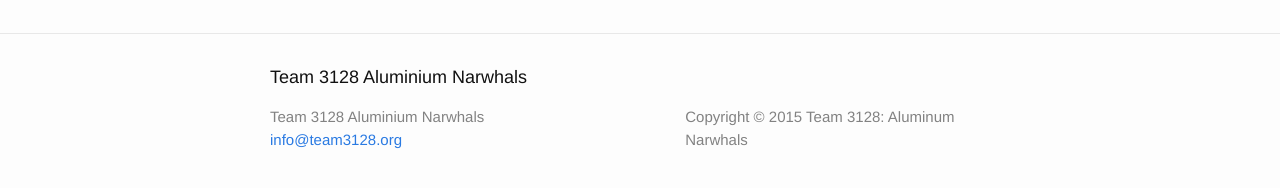
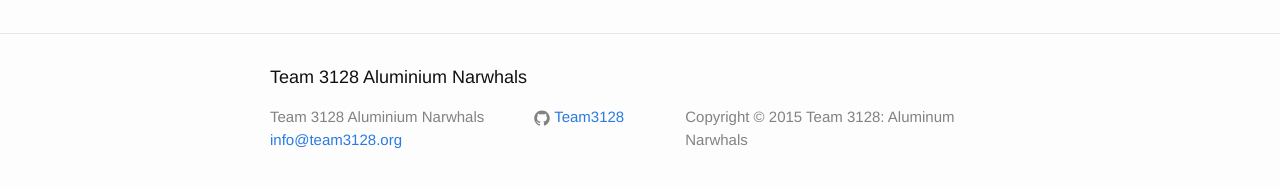
Before and after one commit to uynitsuj/team3128.github.io, a Jekyll site: the page built from index.html, in a window 1280 px wide. Shown: the part 263-451 px from the top of the page. Built offline with Jekyll 4.4.1, drawn with Linux system fonts in a browser that asks for light colours.

Commit message:
Add github username

```diff
--- a/_config.yml
+++ b/_config.yml
@@ -12,6 +12,7 @@ description: > # this means to ignore newlines until "baseurl:"
   Copyright © 2015 Team 3128: Aluminum Narwhals
 baseurl: "" # the subpath of your site, e.g. /blog
 url: "http://team3128.org" # the base hostname & protocol for your site
+github_username: Team3128
 
 # Build settings
 markdown: kramdown
```
